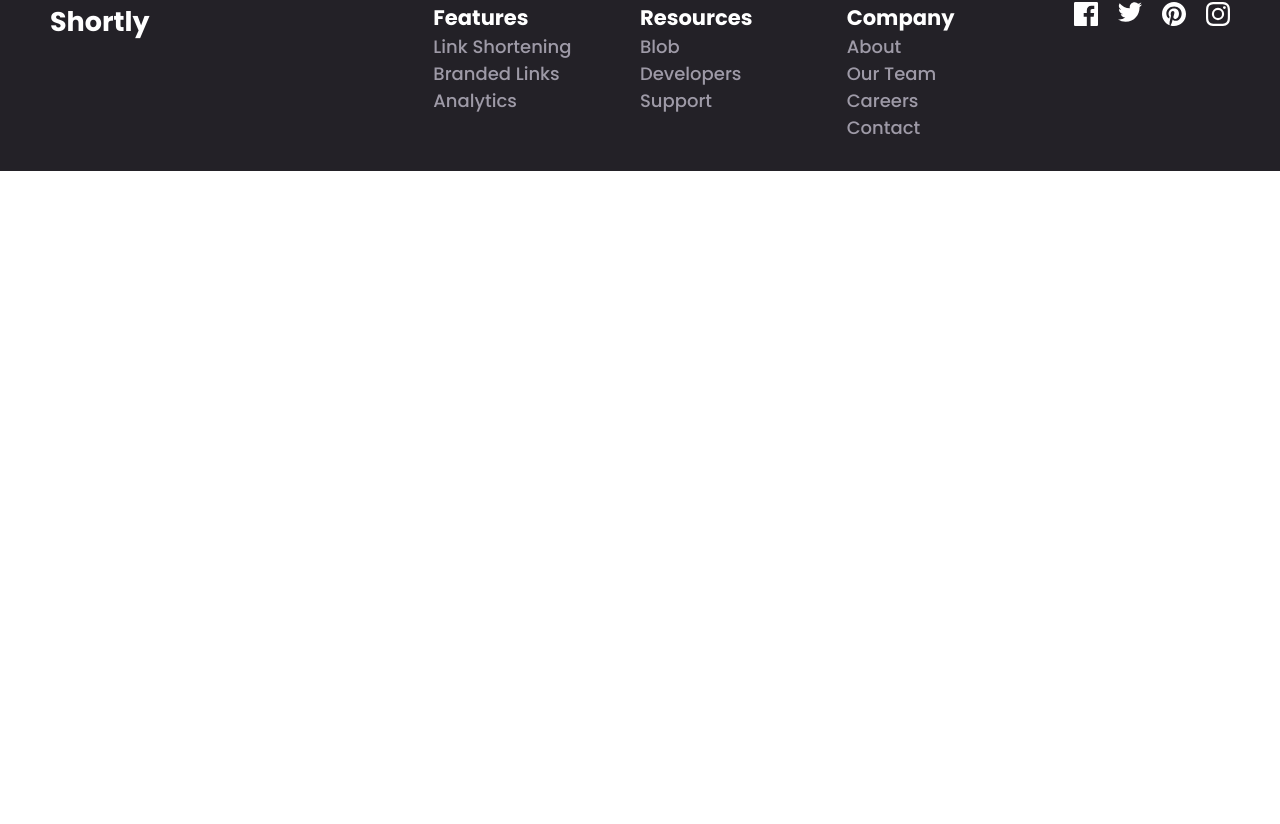
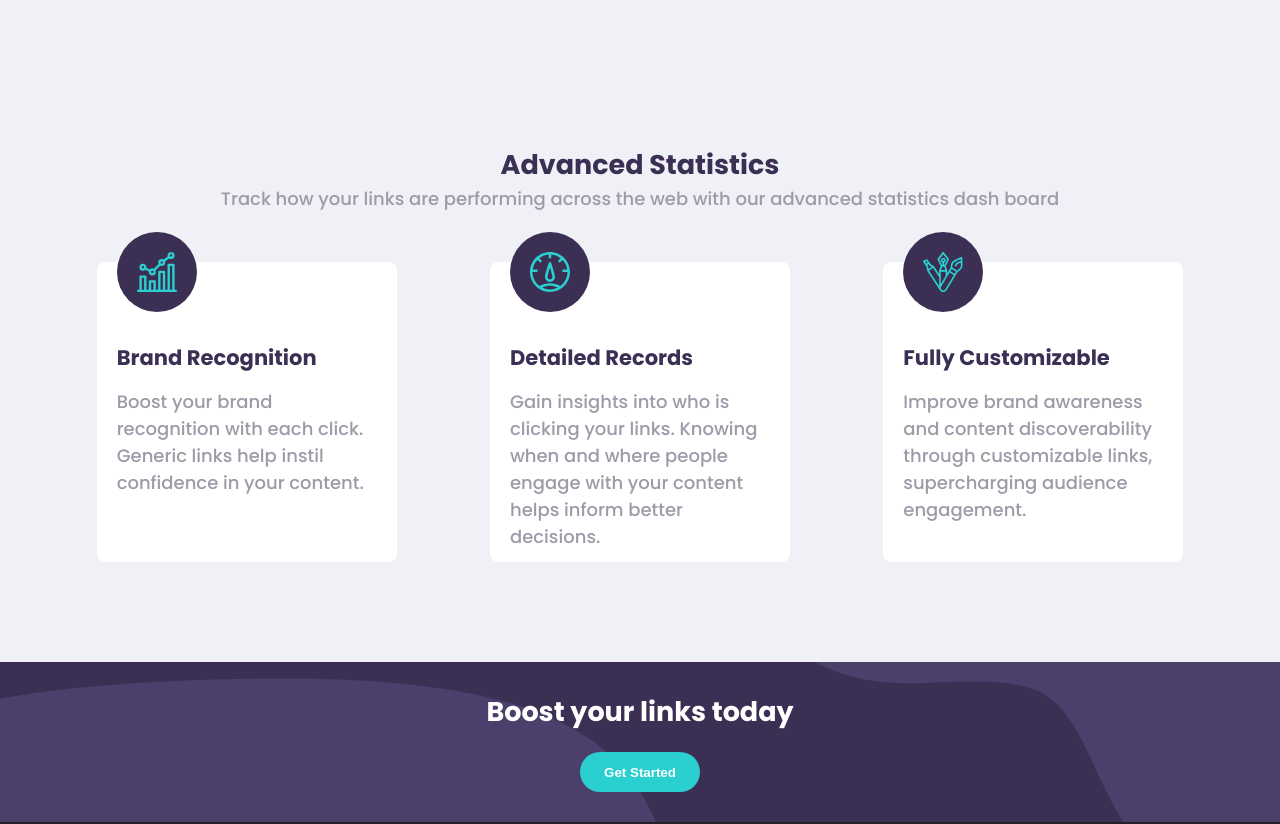
Before and after one commit to guilhermegules/vue-url-shortening, a Vue app: page / in a window 1280 px wide. Shown: the part 785-1609 px from the top of the page. Before the commit the page ends 956 px from the top, so only its background shows below. Built offline with nearby package versions, Linux system fonts and the light colour scheme.

Commit message:
feat: creating info section

```diff
--- /dev/null
+++ b/src/components/home-components/InfoCardComponent.vue
@@ -0,0 +1,59 @@
+<template>
+  <div class="card">
+    <span class="card__image-container">
+      <img :src="icon" :alt="title" />
+    </span>
+    <h3 class="card__title">{{ title }}</h3>
+    <p class="card__text">
+      {{ text }}
+    </p>
+  </div>
+</template>
+
+<script lang="ts">
+export default {
+  props: {
+    title: String,
+    text: String,
+    icon: String,
+  },
+};
+</script>
+
+<style scoped>
+.card {
+  width: 300px;
+  height: 300px;
+  position: relative;
+  background-color: var(--neutral-white);
+  padding: 80px 20px 30px 20px;
+  text-align: left;
+  border-radius: 8px;
+}
+
+.card__image-container {
+  width: 80px;
+  background-color: var(--primary-dark-violet);
+  position: absolute;
+  border-radius: 50%;
+  display: flex;
+  align-items: center;
+  justify-content: center;
+  height: 80px;
+  top: -30px;
+}
+
+.card__image-container img {
+  width: 40px;
+  height: 40px;
+}
+
+.card__title {
+  margin-bottom: 15px;
+  color: var(--primary-dark-violet);
+}
+
+.card__text {
+  color: var(--neutral-grayish-violet);
+}
+</style>
--- a/src/components/home-components/InfoComponent.vue
+++ b/src/components/home-components/InfoComponent.vue
@@ -1,3 +1,84 @@
 <template>
-  <p>Info component</p>
+  <section class="info">
+    <h2 class="info__title">Advanced Statistics</h2>
+    <p class="info__text">
+      Track how your links are performing across the web with our advanced
+      statistics dash board
+    </p>
+
+    <div class="info__cards">
+      <InfoCard
+        title="Brand Recognition"
+        text="Boost your brand recognition with each click. Generic links help instil
+      confidence in your content."
+        icon="/images/icon-brand-recognition.svg"
+      />
+      <InfoCard
+        title="Detailed Records"
+        text="Gain insights into who is clicking your links. Knowing when and where people engage with your content helps inform better decisions."
+        icon="/images/icon-detailed-records.svg"
+      />
+      <InfoCard
+        title="Fully Customizable"
+        text="Improve brand awareness and content discoverability through customizable links, supercharging audience engagement."
+        icon="/images/icon-fully-customizable.svg"
+      />
+    </div>
+
+    <div class="info__boost">
+      <h2>Boost your links today</h2>
+      <ButtonComponent text="Get Started" rounded withBackground big />
+    </div>
+  </section>
 </template>
+
+<script lang="ts">
+import InfoCard from "./InfoCardComponent.vue";
+import ButtonComponent from "../ButtonComponent.vue";
+
+export default {
+  components: {
+    InfoCard,
+    ButtonComponent,
+  },
+};
+</script>
+
+<style scoped>
+.info {
+  text-align: center;
+  padding: 200px 50px 0;
+  background-color: var(--neutral-light-gray);
+  margin: 0 -50px;
+}
+
+.info__title {
+  color: var(--primary-dark-violet);
+}
+
+.info__text {
+  color: var(--neutral-grayish-violet);
+  margin-bottom: 50px;
+}
+
+.info__cards {
+  display: flex;
+  justify-content: space-around;
+  align-items: center;
+}
+
+.info__boost {
+  padding: 30px 50px;
+  margin: 100px -50px 0;
+  background-image: url(/images/bg-shorten-desktop.svg);
+  background-repeat: no-repeat;
+  background-position: center;
+  background-size: cover;
+  background-color: var(--primary-dark-violet);
+}
+
+.info__boost h2 {
+  color: var(--neutral-white);
+  margin-bottom: 20px;
+}
+</style>
```
